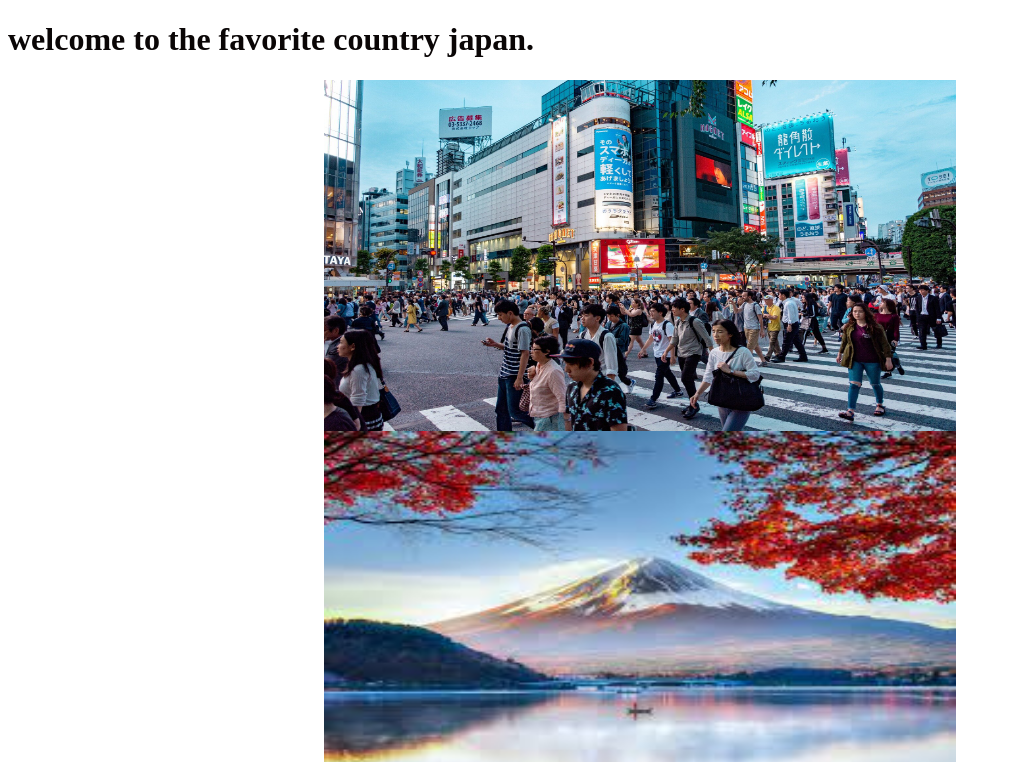
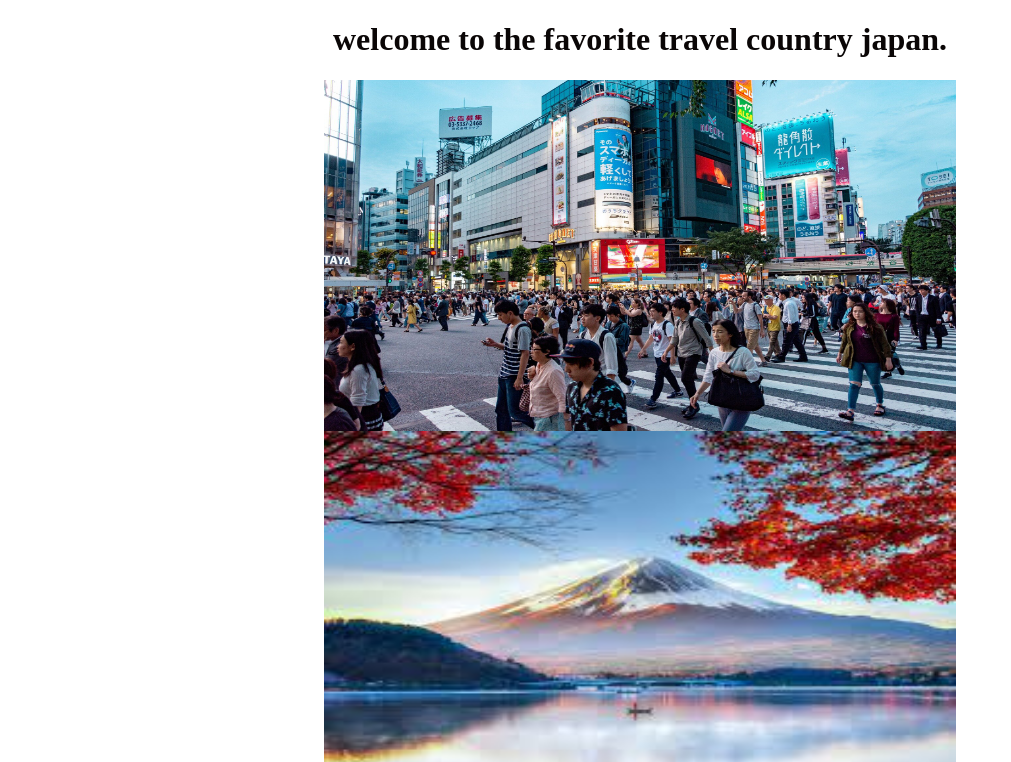
Before and after one commit to Loopez-cruz/Japan-site, a plain HTML site: page index.html in a window 1280 px wide. Shown: the top 762 px of the page, without its empty margins (0-1011 px from the left). Drawn offline with Linux system fonts and the light colour scheme.

Commit message:
my header

```diff
--- a/index.html
+++ b/index.html
@@ -14,9 +14,13 @@
 
     <body>
 
-
+        <style>
+            h1{
+                text-align: center;
+            }
+        </style>
         <h1>
-            welcome to the favorite country japan.
+            welcome to the favorite travel country japan.
         </h1>
 
 
```
Also changed, not shown: fact1.html (+1 -1 lines).
